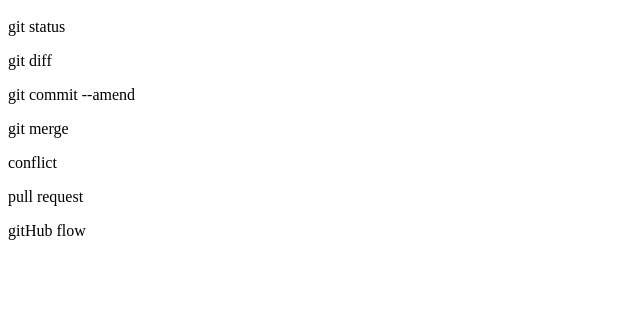
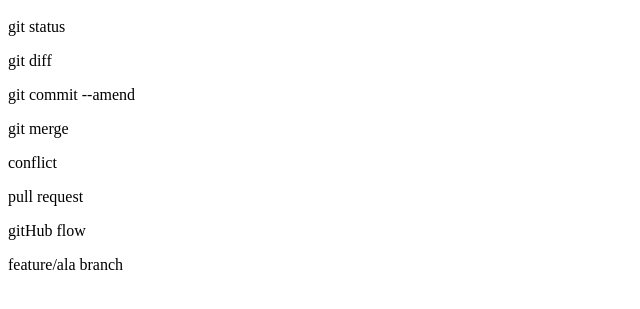
Before and after one commit to jnaop/git_tutorial, a plain HTML site: page index.html in a window 1280 px wide. Shown: the part 57-366 px from the top of the page, without its empty margins (0-640 px from the left). Drawn offline with Linux system fonts and the light colour scheme.

Commit message:
features ala branch create

```diff
--- a/index.html
+++ b/index.html
@@ -6,3 +6,4 @@
 <p>conflict</p>
 <p>pull request</p>
 <p>gitHub flow</p>
+<p>feature/ala branch</p>
```
